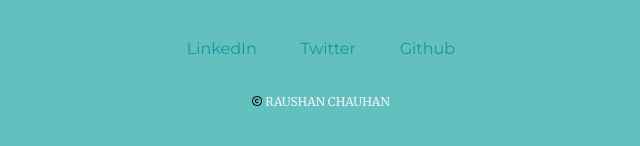
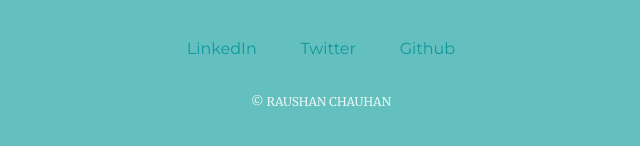
Before and after one commit to raushan8292/Css--PersonalWebsite, a plain HTML site: page index.html in a window 1280 px wide. Shown: the part 2716-2862 px from the top of the page, 319-959 px from the left. Drawn offline with Linux system fonts and the light colour scheme.

Commit message:
Update index.html

```diff
--- a/index.html
+++ b/index.html
@@ -74,7 +74,7 @@
   <a class="footer-link" href="https://www.linkedin.com/in/raushanchauhan/">LinkedIn</a>
   <a class="footer-link" href="https://twitter.com/imroshanchauhan">Twitter</a>
   <a class="footer-link" href="https://github.com/raushan8292">Github</a>
-  <p class="copyright"><img src="images\copyright.png" alt="copyright" height="10px"> RAUSHAN CHAUHAN</p>
+  <p class="copyright"><span class="copyright1"> ©</span> RAUSHAN CHAUHAN </p>
 </div>
 
 
```
